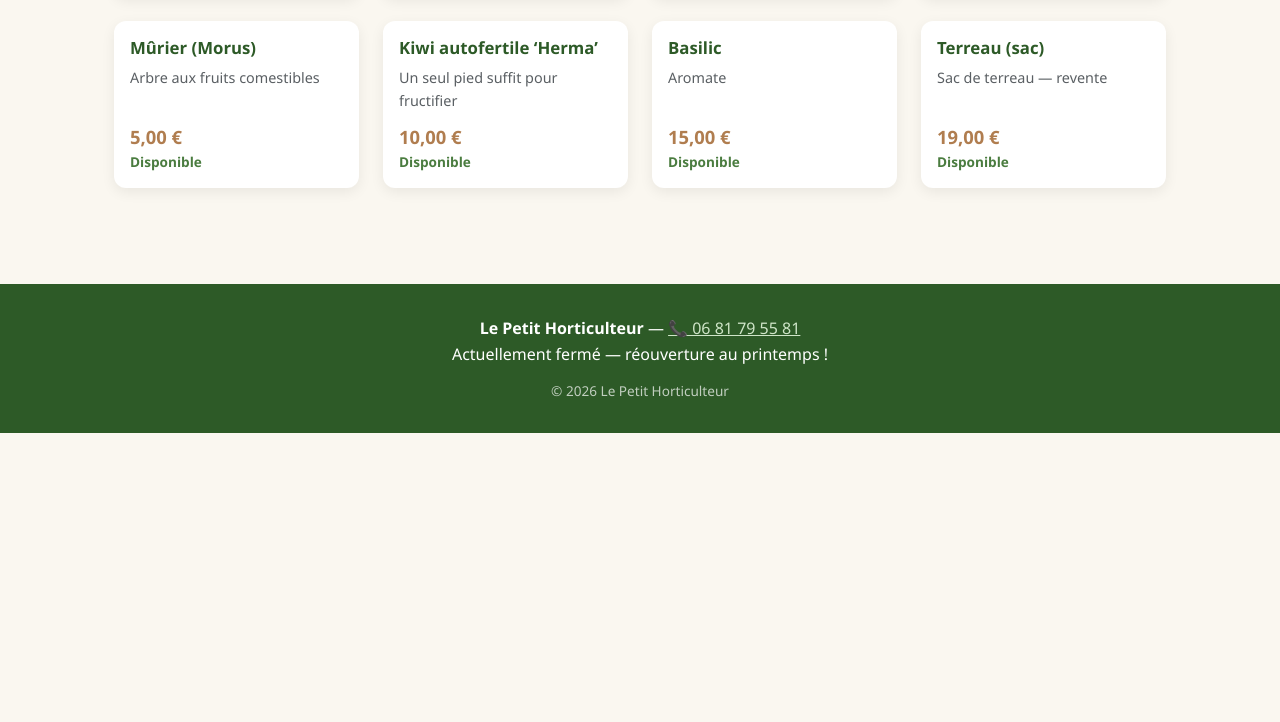
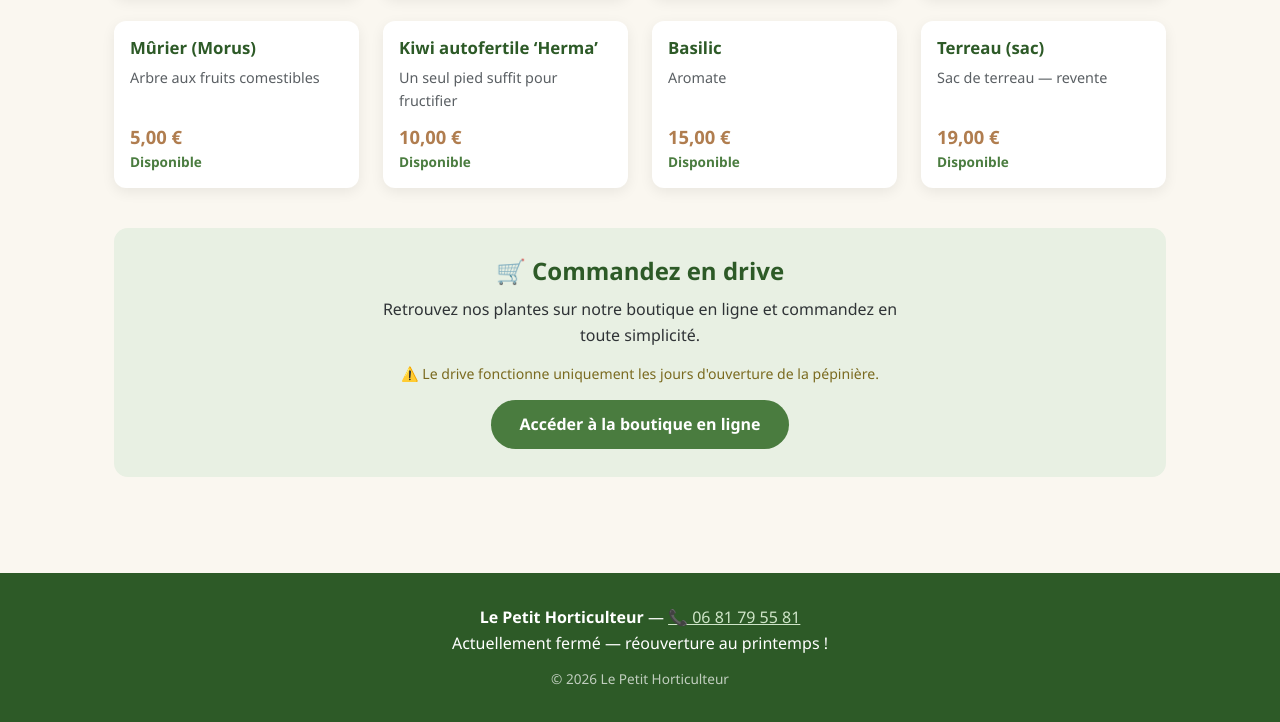
Before and after one commit to 59svjpm28v-create/le-petit-horticulteur-, a website: page catalogue.html in a window 1280 px wide. Shown: the part 3893-4615 px from the top of the page. Before the commit the page ends 4326 px from the top, so only its background shows below. Drawn offline with Linux system fonts and the light colour scheme.

Commit message:
Drive SumUp sur l'accueil et le catalogue, badges de paiement (espèces et carte) et carte déjà présente sur Contact
Co-authored-by: 59svjpm28v-create <59svjpm28v-create@users.noreply.github.com>

```diff
--- a/apps/api/src/api/static/css/style.css
+++ b/apps/api/src/api/static/css/style.css
@@ -171,6 +171,30 @@ body {
 
 .center { text-align: center; margin-top: 2rem; }
 
+/* Moyens de paiement */
+.paiements { margin: 0 0 2.5rem; }
+.paiement-badge {
+  display: inline-block;
+  background: var(--vert-clair);
+  color: var(--vert-fonce);
+  font-weight: 700;
+  border-radius: 999px;
+  padding: 0.5rem 1rem;
+  margin: 0.25rem 0.25rem 0.25rem 0;
+}
+
+/* Commande en drive */
+.drive-cta {
+  margin-top: 2.5rem;
+  background: var(--vert-clair);
+  border-radius: 14px;
+  padding: 1.5rem 1.5rem 1.75rem;
+  text-align: center;
+}
+.drive-cta h2 { color: var(--vert-fonce); margin-bottom: 0.4rem; }
+.drive-cta p { margin: 0.3rem auto 0.9rem; max-width: 34rem; }
+.drive-cta .drive-note { font-size: 0.88rem; color: #7a6a1f; }
+
 .catalogue-vide {
   grid-column: 1 / -1;
   background: var(--vert-clair);
--- a/catalogue.html
+++ b/catalogue.html
@@ -4,7 +4,7 @@
   <meta charset="UTF-8">
   <meta name="viewport" content="width=device-width, initial-scale=1.0">
   <title>Catalogue des plantes — Le Petit Horticulteur</title>
-  <meta name="description" content="Découvrez toutes les plantes du Petit Horticulteur, pépinière en Bourgogne : plantes d'intérieur, fleurs, arbustes et légumes du moment.">
+  <meta name="description" content="Toutes les plantes du Petit Horticulteur, pépiniériste et horticulteur en Bourgogne : vivaces et fleurs, arbustes et grimpantes, petits fruits, potager. Commande en drive et conseils par téléphone.">
   <link rel="stylesheet" href="css/style.css">
 </head>
 <body>
@@ -35,6 +35,13 @@
     </div>
 
     <div id="grille-plantes" class="plantes-grid"></div>
+
+    <section class="drive-cta">
+      <h2>🛒 Commandez en drive</h2>
+      <p>Retrouvez nos plantes sur notre boutique en ligne et commandez en toute simplicité.</p>
+      <p class="drive-note">⚠️ Le drive fonctionne uniquement les jours d'ouverture de la pépinière.</p>
+      <a class="btn btn-primary" href="https://le-petit-horticulteur21.sumupstore.com/" target="_blank" rel="noopener">Accéder à la boutique en ligne</a>
+    </section>
   </main>
 
   <footer class="site-footer">
--- a/css/style.css
+++ b/css/style.css
@@ -171,6 +171,30 @@ body {
 
 .center { text-align: center; margin-top: 2rem; }
 
+/* Moyens de paiement */
+.paiements { margin: 0 0 2.5rem; }
+.paiement-badge {
+  display: inline-block;
+  background: var(--vert-clair);
+  color: var(--vert-fonce);
+  font-weight: 700;
+  border-radius: 999px;
+  padding: 0.5rem 1rem;
+  margin: 0.25rem 0.25rem 0.25rem 0;
+}
+
+/* Commande en drive */
+.drive-cta {
+  margin-top: 2.5rem;
+  background: var(--vert-clair);
+  border-radius: 14px;
+  padding: 1.5rem 1.5rem 1.75rem;
+  text-align: center;
+}
+.drive-cta h2 { color: var(--vert-fonce); margin-bottom: 0.4rem; }
+.drive-cta p { margin: 0.3rem auto 0.9rem; max-width: 34rem; }
+.drive-cta .drive-note { font-size: 0.88rem; color: #7a6a1f; }
+
 .catalogue-vide {
   grid-column: 1 / -1;
   background: var(--vert-clair);
--- a/site/css/style.css
+++ b/site/css/style.css
@@ -171,6 +171,30 @@ body {
 
 .center { text-align: center; margin-top: 2rem; }
 
+/* Moyens de paiement */
+.paiements { margin: 0 0 2.5rem; }
+.paiement-badge {
+  display: inline-block;
+  background: var(--vert-clair);
+  color: var(--vert-fonce);
+  font-weight: 700;
+  border-radius: 999px;
+  padding: 0.5rem 1rem;
+  margin: 0.25rem 0.25rem 0.25rem 0;
+}
+
+/* Commande en drive */
+.drive-cta {
+  margin-top: 2.5rem;
+  background: var(--vert-clair);
+  border-radius: 14px;
+  padding: 1.5rem 1.5rem 1.75rem;
+  text-align: center;
+}
+.drive-cta h2 { color: var(--vert-fonce); margin-bottom: 0.4rem; }
+.drive-cta p { margin: 0.3rem auto 0.9rem; max-width: 34rem; }
+.drive-cta .drive-note { font-size: 0.88rem; color: #7a6a1f; }
+
 .catalogue-vide {
   grid-column: 1 / -1;
   background: var(--vert-clair);
```
Also changed, not shown: apps/api/src/api/static/catalogue.html (+8 -1 lines), apps/api/src/api/static/contact.html (+8 -0 lines), apps/api/src/api/static/index.html (+1 -0 lines), contact.html (+8 -0 lines), index.html (+1 -0 lines), site/catalogue.html (+8 -1 lines), site/contact.html (+8 -0 lines), site/index.html (+1 -0 lines).
